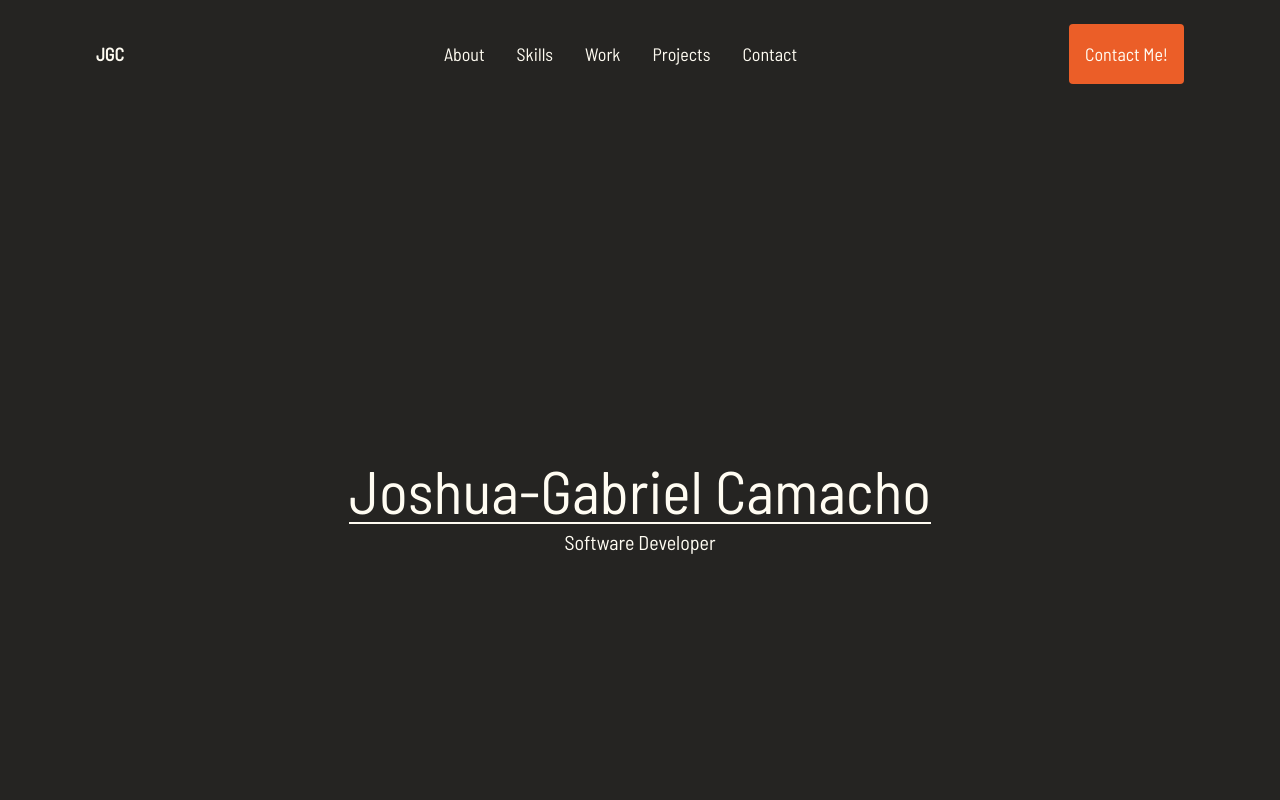
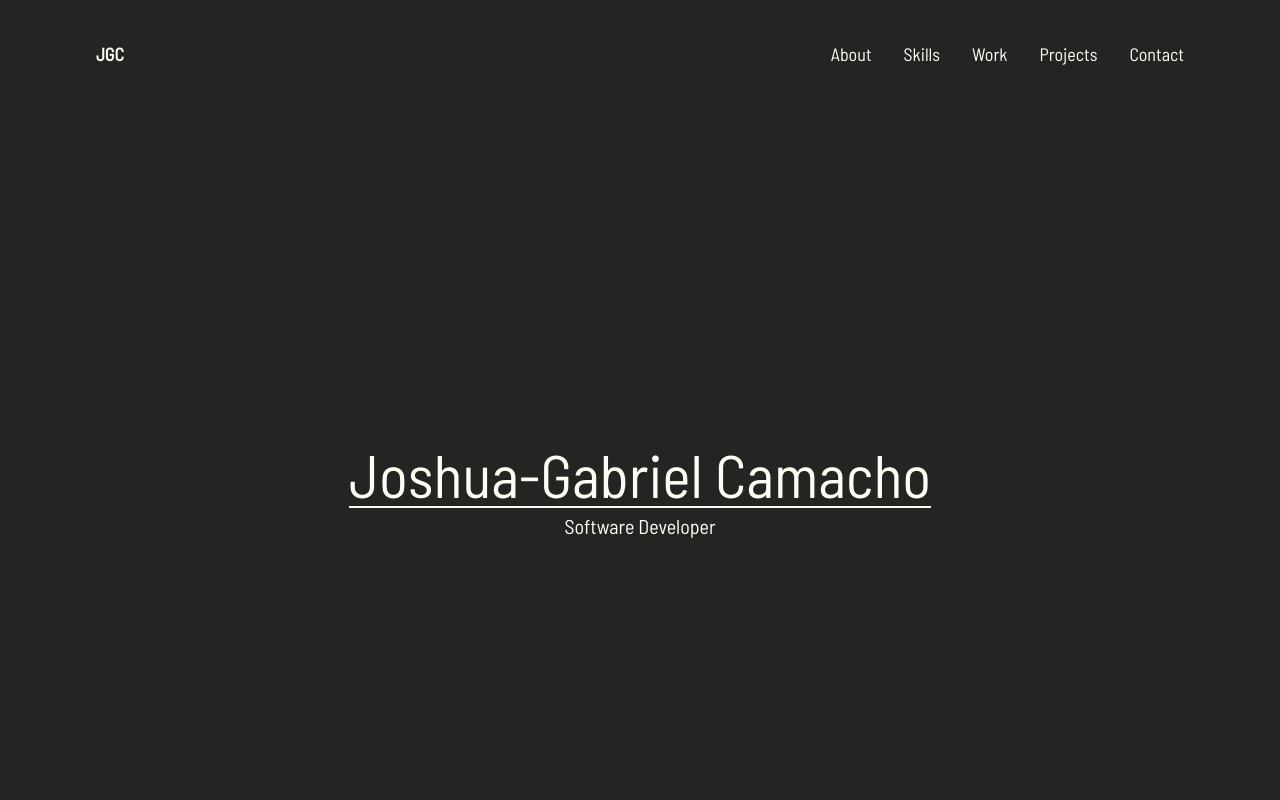
Before and after one commit to ACAUHS/portfolio, a React (Create React App) app: page / in a window 1280 px wide. Shown: the top 800 px of the page. Built offline with nearby package versions, Linux system fonts and the light colour scheme.

Commit message:
Remove 'Contact Me!' button

```diff
--- a/src/components/navbar.tsx
+++ b/src/components/navbar.tsx
@@ -1,3 +1,5 @@
+/**add hover */
+
 export const NavBar = () => {
     return (
         <div className='navbar flex justify-between py-6 ml-24 mr-24 font-face-bsr text-lg'>
@@ -9,9 +11,6 @@ export const NavBar = () => {
                 <a>Projects</a>
                 <a>Contact</a>
             </nav>
-            <div className='bg-orange p-4 rounded'>
-                <a className='contact-me shrink-0'>Contact Me!</a>
-            </div>
         </div>
     )
 }
```
